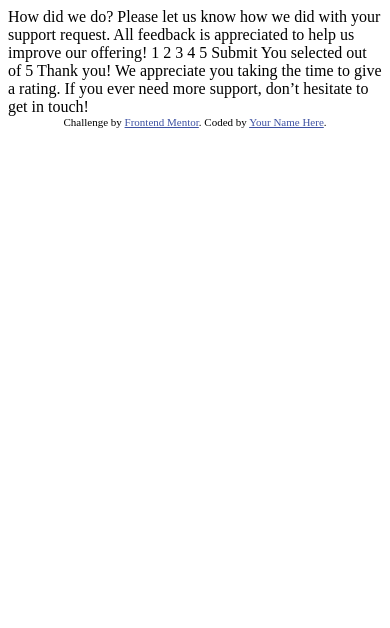
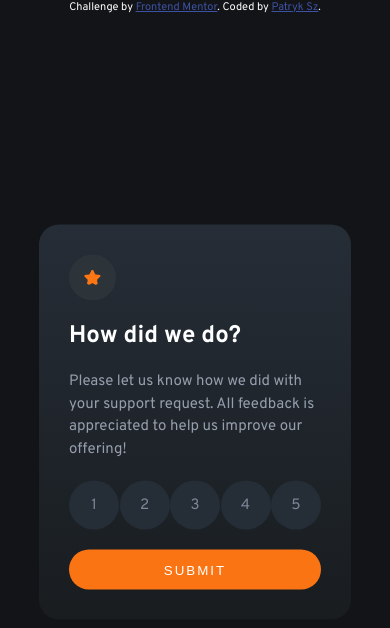
Before and after one commit to dedku/Interactive-rating-component_DailySmall_3, a website built with Vite: page index.html in a window 390 px wide. Built offline with nearby package versions, Linux system fonts and the light colour scheme.

Commit message:
css + ts

```diff
--- a/index.html
+++ b/index.html
@@ -5,45 +5,66 @@
   <meta charset="UTF-8">
   <meta name="viewport" content="width=device-width, initial-scale=1.0">
   <link rel="icon" type="image/png" sizes="32x32" href="./images/favicon-32x32.png">
-  <link rel="stylesheet" href="./src/style.css">
+
   <title>Frontend Mentor | Interactive rating component</title>
 
 </head>
 
 <body>
   <main>
+    <section class="content">
+      <div class="content-question">
+        <img class="star-image" src="./images/icon-star.svg" alt="star-image">
+        <h1>
+          How did we do?
+        </h1>
+
+        <p class="component-info">
+          Please let us know how we did with your support request. All feedback is appreciated
+          to help us improve our offering!
+        </p>
+
+        <div class="rating">
+          <div class="rating-button">1</div>
+          <div class="rating-button">2</div>
+          <div class="rating-button">3</div>
+          <div class="rating-button">4</div>
+          <div class="rating-button">5</div>
+        </div>
+
+        <button class="cta">
+          SUBMIT
+        </button>
+      </div>
+
+      <div class="content-thanks disable">
+        <img class="component-thank-image" src="./images/illustration-thank-you.svg" alt="thank-you-image">
+
+        <div class="selected-rating">
+        </div>
+
+        <h1>
+          Thank you!
+        </h1>
+
+        <p class="component-thanks">
+          We appreciate you taking the time to give a rating. If you ever need more support, don’t hesitate to
+          get in
+          touch!
+        </p>
 
 
-    <!-- Rating state start -->
-
-    How did we do?
-
-    Please let us know how we did with your support request. All feedback is appreciated
-    to help us improve our offering!
-
-    1 2 3 4 5
-
-    Submit
-
-    <!-- Rating state end -->
-
-    <!-- Thank you state start -->
-
-    You selected <!-- Add rating here --> out of 5
-
-    Thank you!
-
-    We appreciate you taking the time to give a rating. If you ever need more support,
-    don’t hesitate to get in touch!
-
-    <!-- Thank you state end -->
+      </div>
 
 
+
+    </section>
     <div class="attribution">
       Challenge by <a href="https://www.frontendmentor.io?ref=challenge" target="_blank">Frontend Mentor</a>.
-      Coded by <a href="#">Your Name Here</a>.
+      Coded by <a href="https://www.frontendmentor.io/profile/dedku">Patryk Sz</a>.
     </div>
   </main>
+  <script type="module" src="/src/main.ts"></script>
 </body>
 
 </html>
--- a/src/main.ts
+++ b/src/main.ts
@@ -1 +1,60 @@
-export const test = 1
+import './style.css'
+
+// TODO ADD TESTS
+
+const NUMBER_ARRAY: string[] = []
+
+function initProject(): void {
+    const nodeButtons: NodeListOf<Element> = document.querySelectorAll('.rating-button')
+    const buttons: Element[] = Array.from(nodeButtons)
+
+    const submit = document.querySelector('.cta') as HTMLButtonElement
+
+    nextStepSubmit(submit)
+    addOrRemoveActiveButton(buttons)
+}
+
+function addOrRemoveActiveButton(buttonsArray: Element[]): void {
+    for (const button of buttonsArray) {
+        button.addEventListener('click', () => {
+            if (button.classList.contains('active')) {
+                button.classList.remove('active')
+                removeFromArray(button.innerHTML)
+            } else {
+                button.classList.add('active')
+                addToArray(button.innerHTML)
+            }
+        })
+    }
+}
+
+function nextStepSubmit(subElement: HTMLButtonElement): void {
+    const questionContainer = document.querySelector('.content-question') as HTMLDivElement
+    const thanksContainer = document.querySelector('.content-thanks') as HTMLDivElement
+
+    subElement.addEventListener('click', () => {
+        questionContainer?.classList.add('disable')
+        thanksContainer?.classList.remove('disable')
+        addInnerHtmlWithArrayLength()
+    })
+}
+
+function addToArray(num: string): void {
+    NUMBER_ARRAY.push(num)
+}
+
+function removeFromArray(num: string): void {
+    const indexOfNumber = NUMBER_ARRAY.indexOf(num)
+
+    if (!indexOfNumber) return
+
+    NUMBER_ARRAY.splice(indexOfNumber, 1)
+}
+
+function addInnerHtmlWithArrayLength() {
+    document.querySelector('.selected-rating')!.innerHTML = `
+    <h5>You selected ${NUMBER_ARRAY.length} out of 5</h5>
+    `
+}
+
+initProject()
--- a/src/style.css
+++ b/src/style.css
@@ -1,3 +1,176 @@
+/* # Front-end Style Guide
+
+## Layout
+
+The designs were created to the following widths:
+
+- Mobile: 375px
+- Desktop: 1440px
+
+## Colors
+
+### Primary
+
+- Orange: hsl(25, 97%, 53%)
+
+### Neutral
+
+- White: hsl(0, 0%, 100%)
+- Light Grey: hsl(217, 12%, 63%)
+- Medium Grey: hsl(216, 12%, 54%)
+- Dark Blue: hsl(213, 19%, 18%)
+- Very Dark Blue: hsl(216, 12%, 8%)
+
+## Typography
+
+### Body Copy
+
+- Font size (paragraph): 15px
+
+### Font
+
+- Family: [Overpass](https://fonts.google.com/specimen/Overpass)
+- Weights: 400, 700
+*/
+
+@import url('https://fonts.googleapis.com/css2?family=Overpass:wght@400;700&display=swap');
+
+:root {
+  --primary-orange: hsl(25, 97%, 53%);
+  --natural-white: hsl(0, 0%, 100%);
+  --natural-light-grey: hsl(217, 12%, 63%);
+  --natural-medium-grey: hsl(216, 12%, 54%);
+  --natural-dark-blue: hsl(213, 19%, 18%);
+  --natural-very-dark-blue: hsl(216, 12%, 8%);
+  --font-size: 15px;
+}
+
+*,
+*::after,
+*::before {
+  box-sizing: border-box;
+  margin: 0;
+  padding: 0;
+}
+
+body {
+  background-color: var(--natural-very-dark-blue);
+  font-family: 'Overpass', sans-serif;
+  color: var(--natural-white);
+}
+
+main {
+  display: flex;
+  flex-direction: column;
+  align-items: center;
+  justify-content: center;
+}
+
+
+.content {
+  /* background-color: var(--natural-dark-blue); */
+  background-image: linear-gradient(var(--natural-dark-blue), hsl(206, 12%, 11%));
+  width: 400px;
+  border-radius: 20px;
+  padding: 30px;
+
+  position: absolute;
+  top: 50%;
+  -ms-transform: translateY(-50%);
+  transform: translateY(-50%);
+}
+
+.content-question,
+.content-thanks {
+  width: 100%;
+  display: flex;
+  flex-direction: column;
+  row-gap: 20px;
+}
+
+.content-thanks {
+  align-items: center;
+}
+
+.star-image {
+  width: fit-content;
+  background-color: hsl(207, 11%, 20%);
+  border-radius: 50%;
+  padding: 15px;
+}
+
+.component-info {
+  color: var(--natural-light-grey);
+  font-size: var(--font-size);
+  line-height: 1.5;
+}
+
+.rating {
+  display: flex;
+  justify-content: space-between;
+}
+
+.rating-button {
+  color: var(--natural-medium-grey);
+  font-size: 15px;
+  text-align: center;
+  background-color: var(--natural-dark-blue);
+  border-radius: 50%;
+  padding: 15px;
+  width: 50px;
+  cursor: pointer;
+}
+
+.rating-button:hover {
+  background-color: var(--natural-light-grey);
+  color: var(--natural-white);
+  transition: all .4s ease;
+}
+
+.rating-button.active {
+  background-color: var(--primary-orange);
+  color: var(--natural-white);
+  transition: all .4s ease;
+}
+
+
+.cta {
+  background-color: var(--primary-orange);
+  color: var(--natural-white);
+  letter-spacing: 2px;
+  height: 40px;
+  border-radius: 20px;
+  border: none;
+  cursor: pointer;
+}
+
+.cta:hover {
+  background-color: var(--natural-white);
+  color: var(--primary-orange);
+  transition: all .4s ease;
+}
+
+.disable {
+  display: none;
+}
+
+.component-thank-image {
+  width: fit-content;
+}
+
+.selected-rating {
+  color: var(--primary-orange);
+  background-color: var(--natural-dark-blue);
+  border-radius: 20px;
+  padding: 8px 12px 8px 12px;
+}
+
+.component-thanks {
+  color: var(--natural-medium-grey);
+  text-align: center;
+  padding-bottom: 20px;
+}
+
 .attribution {
   font-size: 11px;
   text-align: center;
@@ -6,3 +179,13 @@
 .attribution a {
   color: hsl(228, 45%, 44%);
 }
+
+@media (max-width: 490px) {
+  .content {
+    width: 80%;
+  }
+
+  .rating {
+    flex-wrap: wrap
+  }
+}
```
Also changed, not shown: 1 other file.
